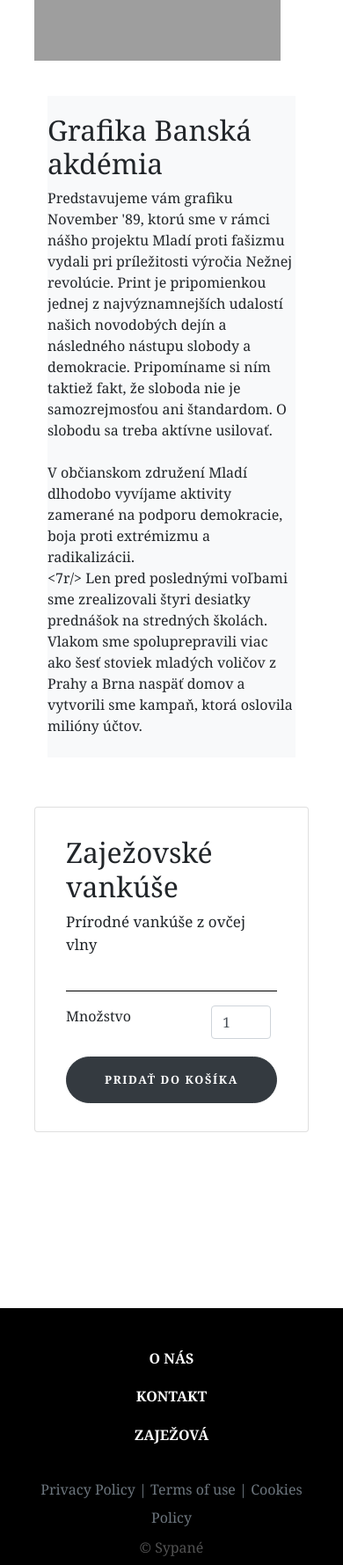
After one commit to pravoslavzilka/Sypane, a Flask app: page /vankuse in a window 390 px wide. The commit adds this page. Shown: the part 409-2188 px from the top of the page at 88% size. Run offline with Flask 3, Linux system fonts and the light colour scheme; some libraries are stand-ins or nearby versions; grey boxes are pictures that could not be loaded.

Commit message:
vankuse page

```diff
--- a/main.py
+++ b/main.py
@@ -8,5 +8,10 @@ def index():
     return render_template("main_page.html")
 
 
+@app.route("/vankuse")
+def pillows():
+    return render_template("vankuse.html")
+
+
 if __name__ == "__main__":
     app.run(debug=True)
--- /dev/null
+++ b/templates/vankuse.html
@@ -0,0 +1,126 @@
+{% extends "layout.html" %}
+
+{% block title %} Sypané vankúše {% endblock title %}
+
+{% block content %}
+
+	   <style>
+        .btn-block {
+          margin-top:20px;
+          font-size: 80%;
+          border-radius: 5rem;
+          letter-spacing: .1rem;
+          font-weight: bold;
+          padding: 1rem;
+          transition: all 0.2s;
+        }
+
+        @media only screen and (max-width: 1200px) {
+          .main-img {
+            width: 100%;
+          }
+          .type-card {
+            max-height:400px;
+          }
+
+        }
+        @media only screen and (min-width: 1200px) {
+          .main-img {
+            width: 100%;
+          }
+          .type-card {
+            max-height:300px;
+          }
+        }
+        @media only screen and (max-width: 760px) {
+          .type-card{
+            margin-top:40px;
+          }
+        }
+
+        @media only screen and (max-width: 500px) {
+          .main-img {
+            width: 100%;
+          }
+        }
+
+
+
+
+
+
+    </style>
+
+
+
+    <div class="container-fluid" style=" width:80%;margin-top:100px;">
+        <div class="row">
+
+            <div  class="book-list col-md-8 col-lg-8 col-sm-12 col-xs-12">
+
+                <img class="main-img" id="picture" src="https://www.majokmet.com/media/content/media/galleries/Slovenske%20rudohorie/004/hd.jpg" />
+
+
+                <div class="row">
+                	<span><a onclick="view_photo('test')"><img class="main-img" src="https://www.majokmet.com/media/content/media/galleries/Slovenske%20rudohorie/004/hd.jpg" height="70" width="100" />	</a></span>
+                	<span><img class="main-img" src="https://www.majokmet.com/media/content/media/galleries/Slovenske%20rudohorie/004/hd.jpg" height="70" width="100" />	</span>
+                	<span><img class="main-img" src="https://www.majokmet.com/media/content/media/galleries/Slovenske%20rudohorie/004/hd.jpg" height="70" width="100" />	</span>
+
+                </div>
+
+
+                <div class="bg-light" style="margin-top: 40px;">
+                    <h2 style="padding-top:20px;">Grafika Banská akdémia </h2>
+                    <p>
+
+
+Predstavujeme vám grafiku November '89, ktorú sme v rámci nášho projektu Mladí proti fašizmu vydali pri príležitosti výročia Nežnej revolúcie. Print je pripomienkou jednej z najvýznamnejších udalostí našich novodobých dejín a následného nástupu slobody a demokracie. Pripomíname si ním taktiež fakt, že sloboda nie je samozrejmosťou ani štandardom. O slobodu sa treba aktívne usilovať.
+<br/><br/>
+V občianskom združení Mladí dlhodobo vyvíjame aktivity zamerané na podporu demokracie, boja proti extrémizmu a radikalizácii.
+<br/><7r/>
+Len pred poslednými voľbami sme zrealizovali štyri desiatky prednášok na stredných školách. Vlakom sme spoluprepravili viac ako šesť stoviek mladých voličov z Prahy a Brna naspäť domov a vytvorili sme kampaň, ktorá oslovila milióny účtov.
+<br/><br/>
+                   </p>
+                </div>
+
+            </div>
+
+
+
+            <div class="card  col-md-4 col-lg-4 col-sm-12 col-xs-12 type-card">
+                <div  class=" type-card card-body my-3 py-3 ">
+                    <h2 class="display-5">Zaježovské vankúše</h2>
+                    <p style="font-size: 17px;">Prírodné vankúše z ovčej vlny</p>
+
+                    <hr style="background-color:black;margin-top:40px;"/>
+
+                    <form style="">
+                        <div class="row">
+                            <label class="col-8">Množstvo</label>
+                            <input type="number" value="1" class="col-3 form-control" />
+                        </div>
+
+                    </form>
+                    <button onclick="view_photo('hkgz')" class="btn btn-lg btn-dark btn-block text-uppercase">Pridať do košíka</button>
+                </div>
+
+
+        </div>
+    </div>
+
+    <div style="margin-bottom:200px;">
+
+    </div>
+
+
+ <script>
+
+	function view_photo(info) {
+
+		var mainImage = document.getElementById('picture');
+		mainImage.src = 'https://www.pliesovce.sk/portals_pictures/i_001577/i_1577767.jpg';
+	}
+
+</script>
+
+{% endblock content %}
```
Also changed, not shown: templates/main_page.html (+6 -2 lines).
